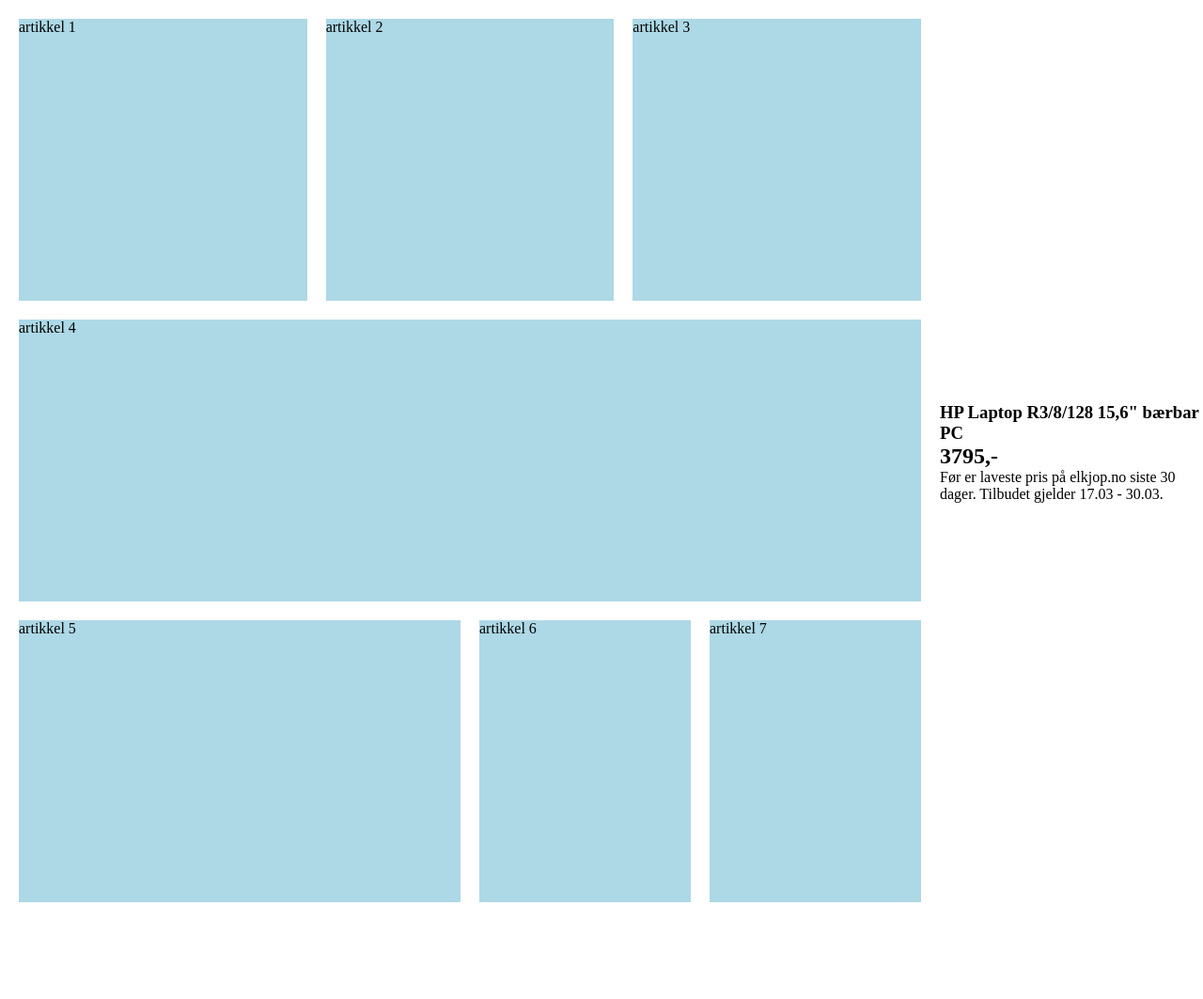
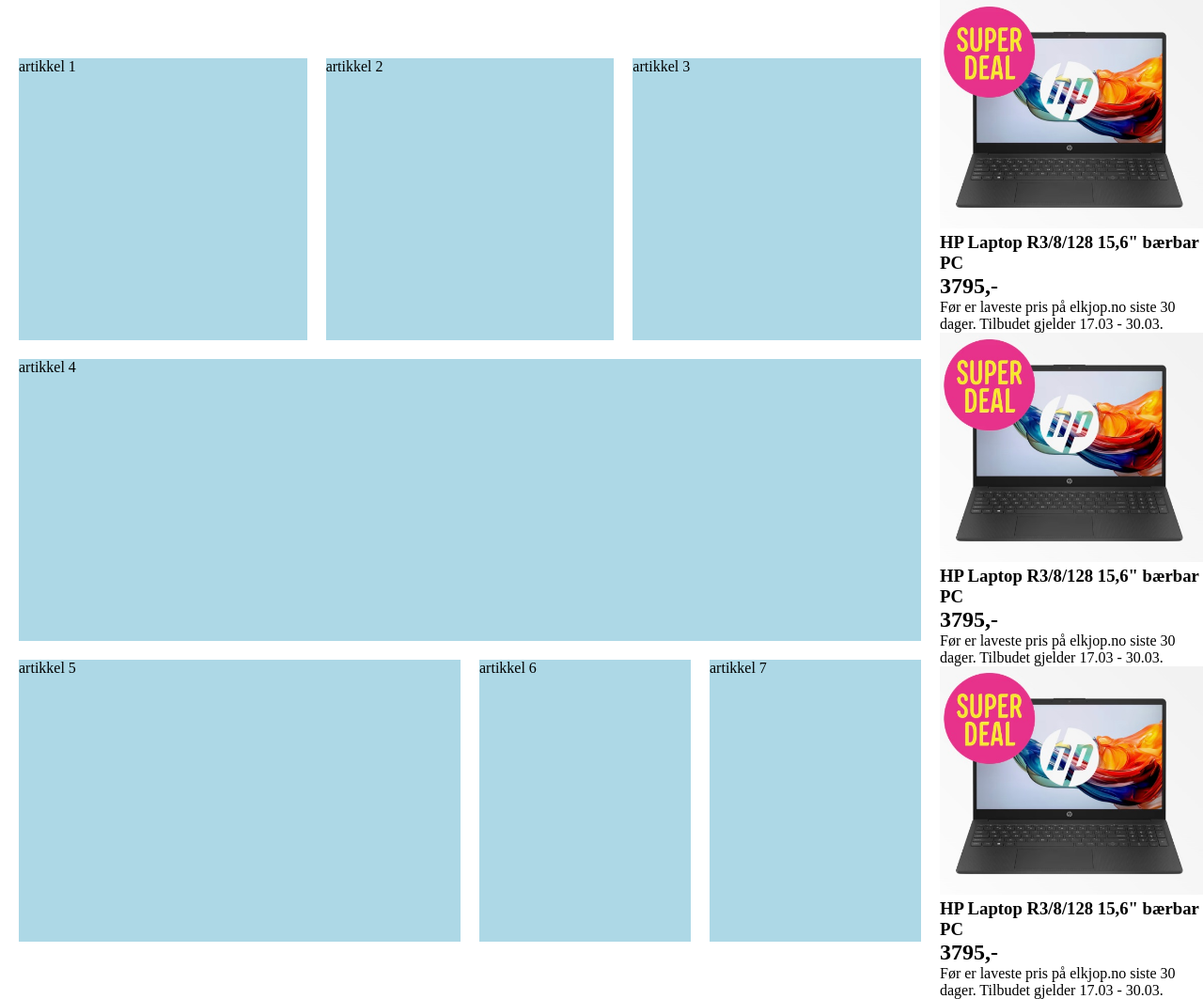
Before and after one commit to bertine-andersen/avisLayout, a plain HTML site: page index.html in a window 1280 px wide. Shown: the whole page at 94% size. Before the commit the page ends 980 px from the top, so only its background shows below. Drawn offline with Linux system fonts and the light colour scheme.

Commit message:
flere reklamer. skal bytte ut innholdet senere

```diff
--- a/index.html
+++ b/index.html
@@ -38,13 +38,32 @@
     </main>
 
     <aside>
-        <div class="'reklame">
+        <div class="reklame">
+            <a href="https://www.elkjop.no/product/pc-datautstyr-og-kontor/pc/barbar-pc/hp-laptop-r38128-156-barbar-pc/764590"><img src="bilder/elkjoplaptop.jpg" alt=""></a>
             <h3>HP Laptop R3/8/128 15,6" bærbar PC</h3>
             <h1>3795,- </h1>
             <p>Før er laveste pris på elkjop.no siste 30 dager. Tilbudet gjelder 17.03 - 30.03.</p>
-            <a href="https://www.elkjop.no/product/pc-datautstyr-og-kontor/pc/barbar-pc/hp-laptop-r38128-156-barbar-pc/764590"><img src="" alt=""></a>
 
         </div>
+
+        <div class="reklame">
+            <a href="https://www.elkjop.no/product/pc-datautstyr-og-kontor/pc/barbar-pc/hp-laptop-r38128-156-barbar-pc/764590"><img src="bilder/elkjoplaptop.jpg" alt=""></a>
+            <h3>HP Laptop R3/8/128 15,6" bærbar PC</h3>
+            <h1>3795,- </h1>
+            <p>Før er laveste pris på elkjop.no siste 30 dager. Tilbudet gjelder 17.03 - 30.03.</p>
+
+        </div>
+
+        <div class="reklame">
+            <a href="https://www.elkjop.no/product/pc-datautstyr-og-kontor/pc/barbar-pc/hp-laptop-r38128-156-barbar-pc/764590"><img src="bilder/elkjoplaptop.jpg" alt=""></a>
+            <h3>HP Laptop R3/8/128 15,6" bærbar PC</h3>
+            <h1>3795,- </h1>
+            <p>Før er laveste pris på elkjop.no siste 30 dager. Tilbudet gjelder 17.03 - 30.03.</p>
+
+        </div>
+
+
+
     </aside>
 
     <footer></footer>
```
Also changed, not shown: selveAvis.css (+15 -0 lines), bilder/elkjoplaptop.jpg (added).
